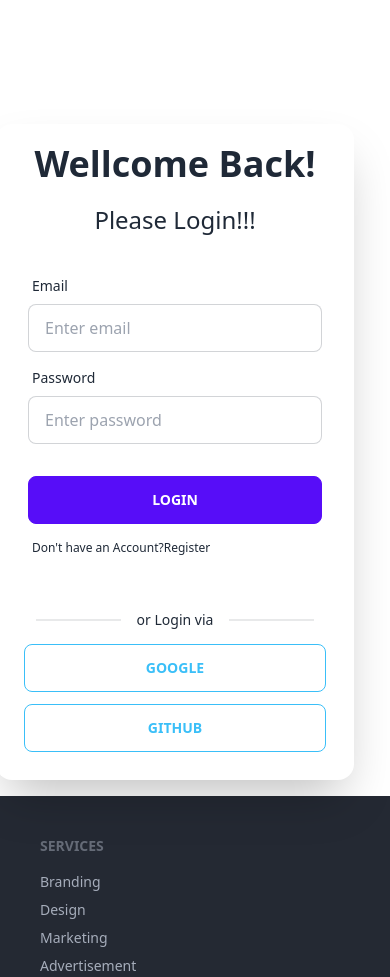
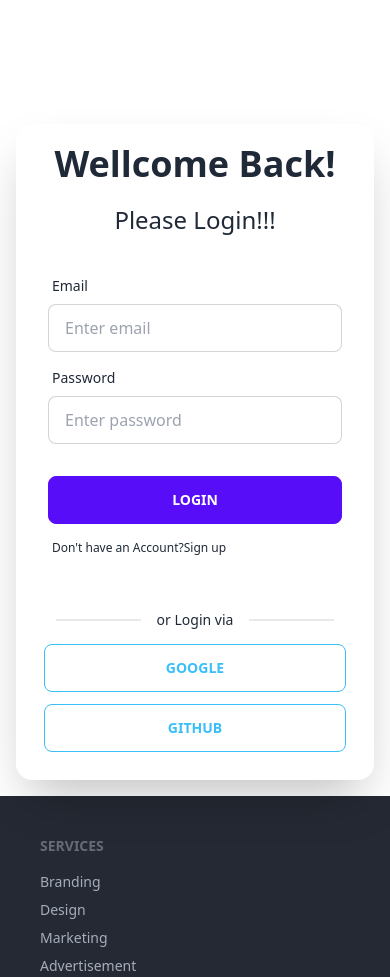
Before and after one commit to Akram-Ul-Hasan/humpty-dumpty-toys-client, a React app: page /login in a window 390 px wide. Shown: the part 880-1857 px from the top of the page. Built offline with nearby package versions, Linux system fonts and the light colour scheme; no server answers; the HTML template or start-up script is replaced by a standard one.

Commit message:
added log out functionality in navbar logout button

```diff
--- a/src/Pages/Login/Login.jsx
+++ b/src/Pages/Login/Login.jsx
@@ -56,10 +56,10 @@ const Login = () => {
 
         <div className="hero-content flex-col lg:flex-row">
           <div
-            className="hero min-h-screen w-2/3">
+            className="hero min-h-screen lg:w-2/3">
             <img src={img} alt="" />
           </div>
-          <div className="card flex-shrink-0 w-full max-w-sm shadow-2xl bg-base-100 mr-10">
+          <div className="card flex-shrink-0 w-full max-w-sm shadow-2xl bg-base-100 lg:mr-10">
           <div className="max-w-md text-center">
                 <h1 className="mt-5 text-4xl font-bold">Wellcome Back!</h1>
                 <p className="mt-5 text-2xl">
@@ -99,9 +99,9 @@ const Login = () => {
               <label className="label text-left">
                 <p className="label-text-alt">
                   Don't have an Account?
-                  <Link to="/login/register" className=" link link-hover">
+                  <Link to="/register" className=" link link-hover">
 
-                    Register
+                     Sign up
                   </Link>
                 </p>
               </label>
--- a/src/Pages/Shared/NavBar/NavBar.jsx
+++ b/src/Pages/Shared/NavBar/NavBar.jsx
@@ -1,11 +1,17 @@
 import { Link } from "react-router-dom";
 import logo from "../../../assets/logo.png";
+import { useContext } from "react";
+import { AuthContext } from "../../../Provider/AuthProvider";
 
 const NavBar = () => {
-
+const {user,logOut} = useContext(AuthContext)
 
   const handleLogOut = () => {
+    logOut()
+    .then(()=>{
 
+    })
+    .then((error) => console.log(error));
   };
 
   const navItems = (
@@ -20,10 +26,8 @@ const NavBar = () => {
       <li>
         <Link to="">All Toys</Link>
       </li>
-      <li>
-        <Link to="">Contact</Link>
-      </li>
-      {/* {user?.email ? ( */}
+
+      {user?.email ? (
         <>
           <li>
             <Link to="/pages/bookings">My Toys</Link>
@@ -38,13 +42,13 @@ const NavBar = () => {
         </li>
 
         </>
-      {/* ) : ( */}
+       ) : (
         <li>
             <Link to="/login">
               <button>Login</button>
             </Link>
           </li>
-      {/* )} */}
+       )}
     </>
   );
   return (
--- a/src/Provider/AuthProvider.jsx
+++ b/src/Provider/AuthProvider.jsx
@@ -80,7 +80,7 @@ const AuthProvider = ({ children }) => {
       //   }
     });
     return () => {
-      return unsubscribe();
+       unsubscribe();
     };
   }, []);
   const authInfo = {
```
